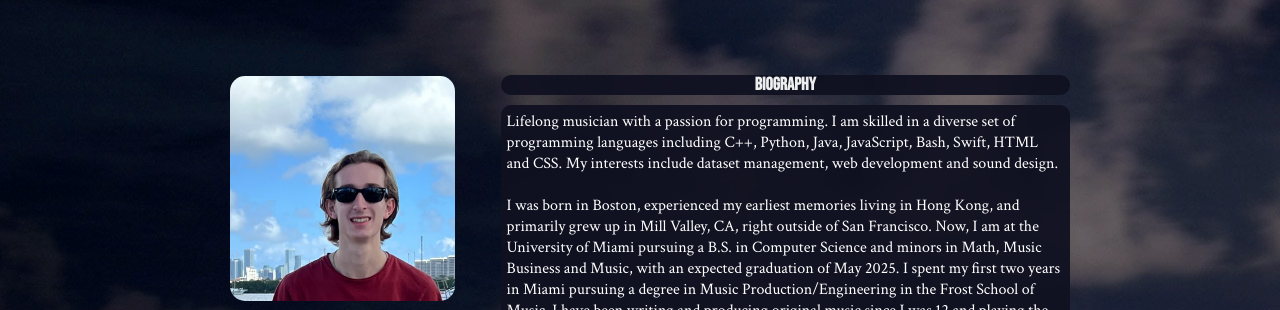
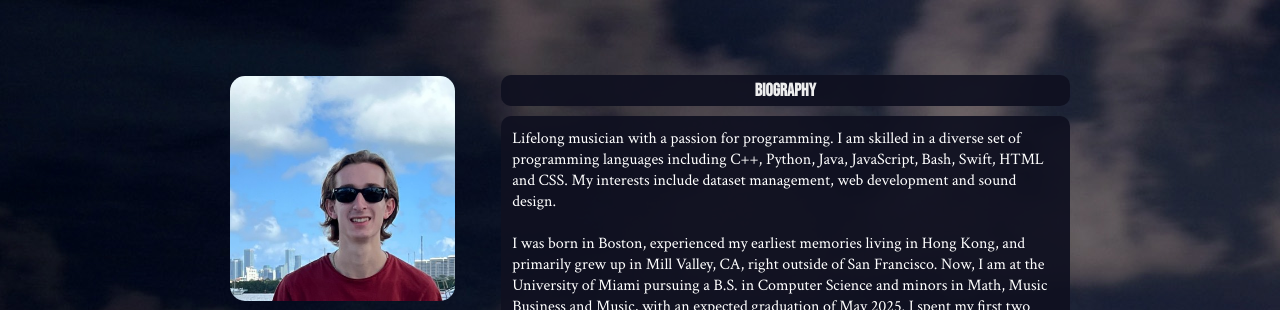
Before and after one commit to samjhopkins9/Portfolio, a plain HTML site: page index.html in a window 1280 px wide. Shown: the top 310 px of the page. Drawn offline with Linux system fonts and the light colour scheme.

Commit message:
Update style.css

```diff
--- a/style.css
+++ b/style.css
@@ -122,7 +122,7 @@ header {
     /* Aligns text to the left of the container */
     text-align: left;
     /* Sets 1% padding on all sides */
-    padding: 1%;
+    padding: 2%;
     /* Rounds the edges of the borders */
     border-radius: 10px;
     /* Sets position down 20px, 15% of the width of the page from the left of its static position */
@@ -140,7 +140,7 @@ header {
     background-color: #0F1020f0;
     text-align: left;
     border-radius: 10px;
-    padding: 1%;
+    padding: 2%;
     position: relative;
     display: flex;
     justify-content: flex-begin;
```
Also changed, not shown: 1 other file.
